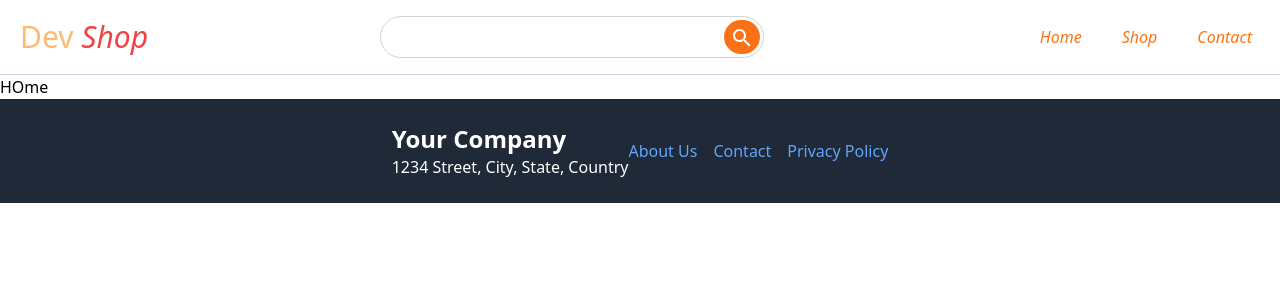
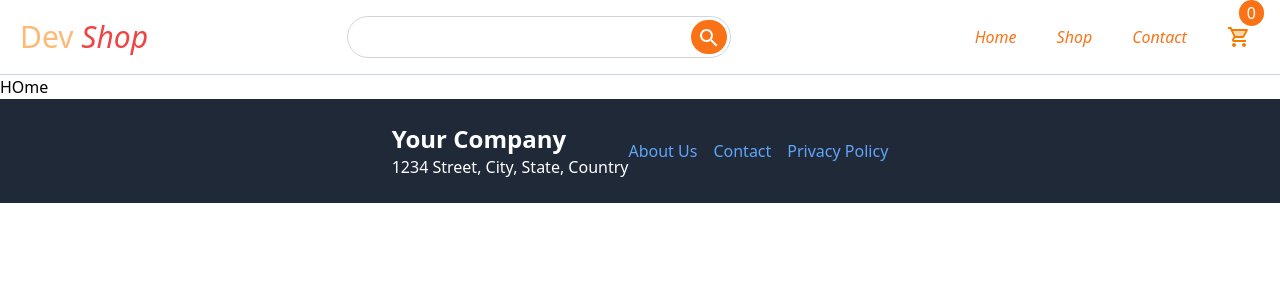
Before and after one commit to HassanAbbas10/DevShop, a React (Vite) app: page / in a window 1280 px wide. Shown: the top 300 px of the page. Built offline with nearby package versions, Linux system fonts and the light colour scheme.

Commit message:
Modal Added for cart

```diff
--- a/src/components/Header/Header.jsx
+++ b/src/components/Header/Header.jsx
@@ -1,11 +1,14 @@
 import { Link } from "react-router-dom";
 import Search from "./../Search/Search";
+import Modal from "../Modal/Modal";
 
 const Header = () => {
   return (
-    <nav className="top-0 p-3 py-4 z-10 bg-whiterounded-b-md border-b border-solid
+    <nav
+      className="top-0 p-3 py-4 z-10 bg-whiterounded-b-md border-b border-solid
     border-slate-300 border-1 sticky backdrop-filter
-    backdrop-blur-lg bg-opacity-30">
+    backdrop-blur-lg bg-opacity-30"
+    >
       <div className="relative">
         <div className="flex justify-between items-center px-2 ">
           <div className="flex">
@@ -31,6 +34,8 @@ const Header = () => {
                 Contact
               </Link>
             </li>
+
+            <Modal />
           </div>
         </div>
       </div>
--- /dev/null
+++ b/src/components/Modal/Modal.jsx
@@ -0,0 +1,41 @@
+import { useState } from "react";
+import orange from "@mui/material/colors/orange";
+import ShoppingCartTwoToneIcon from "@mui/icons-material/ShoppingCartTwoTone";
+const Modal = () => {
+  const [isOpen, setIsOpen] = useState(false);
+
+  const handleOpen = () => {
+    setIsOpen(!isOpen);
+  };
+
+  return (
+    <div>
+      <ShoppingCartTwoToneIcon
+        onClick={handleOpen}
+        className="absolute"
+        sx={{ color: orange[700] }}
+      />
+
+      <span className="bg-orange-500 relative bottom-6 py-[0.1rem] left-3 px-2 border-orange-400 rounded-full ">
+        0
+      </span>
+
+      {isOpen ? (
+        <div
+          className="fixed top-48 z-50 left-1/2 -translate-x-1/2 -translate-y-1/2 w-96 bg-white rounded-md px-8 py-6 space-y-5 drop-shadow-lg"
+          open
+        >
+          <h1 className="text-orange-400 text-xl text-center font-semibold">
+            Cart
+          </h1>
+          <div className="text-orange-400 py-5 border-t border-b border-gray-300">
+            <p>Cart Items</p>
+          </div>
+          <div className="flex justify-end"></div>
+        </div>
+      ) : null}
+    </div>
+  );
+};
+
+export default Modal;
```
Also changed, not shown: src/components/Search/Search.jsx (+15 -17 lines). Lines whose indentation alone changed are shown as unchanged.
